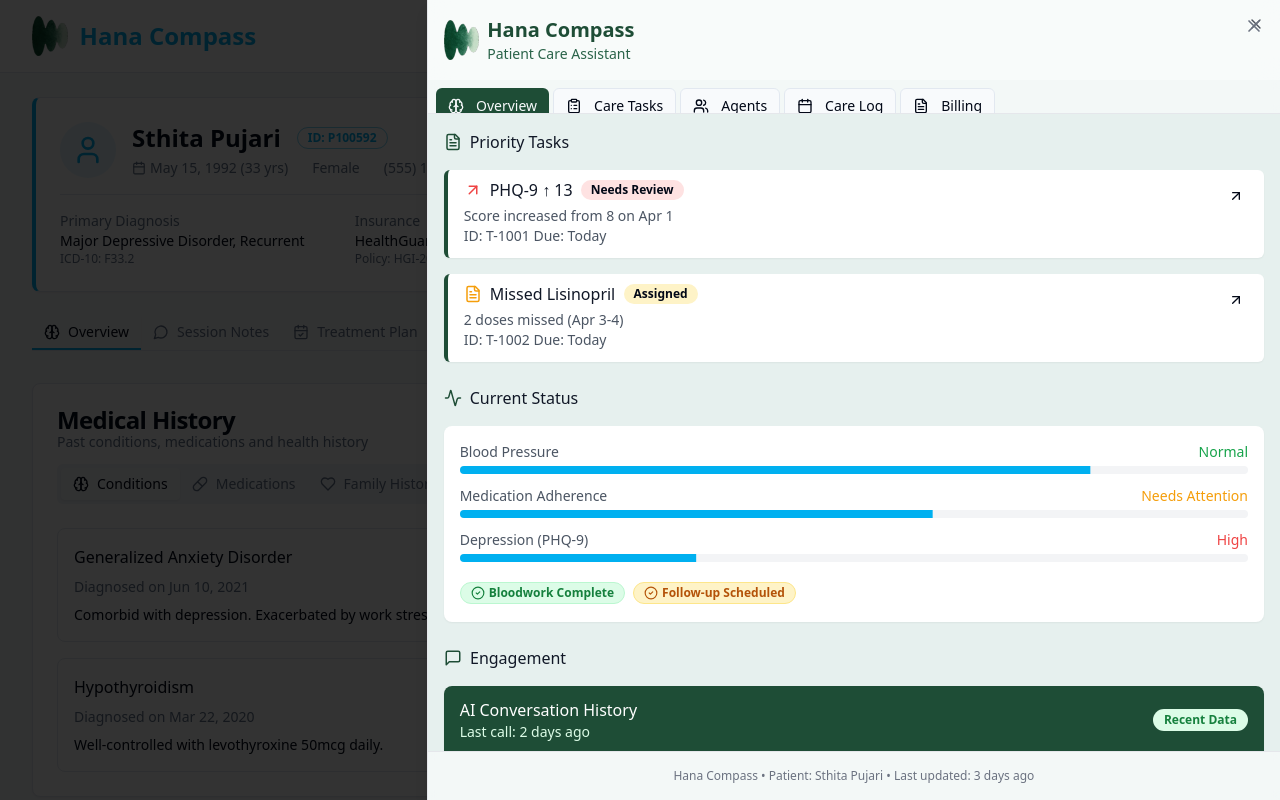
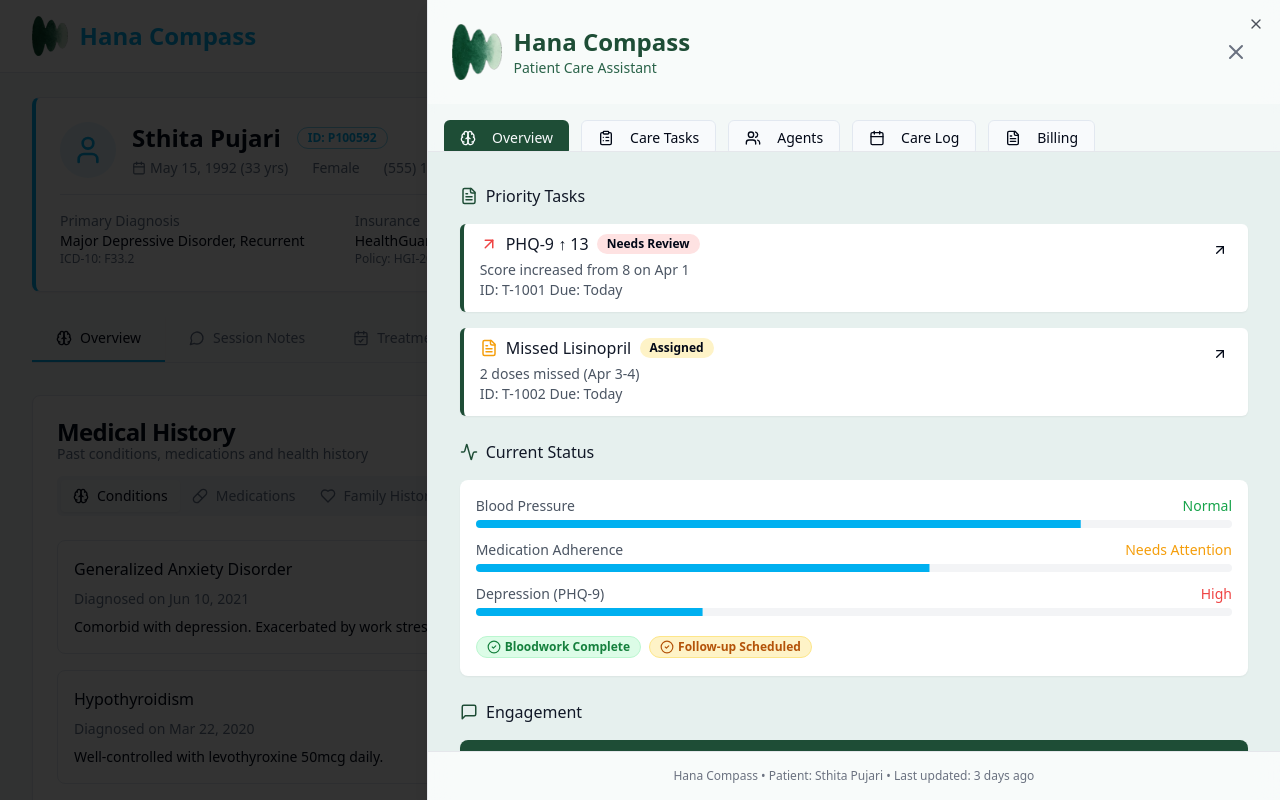
Before and after one commit to mhaihq/sthita-mental-haven, a React (Vite) app: page / in a window 1280 px wide. Both pictures are taken after a click on the button "Open Hana sidebar". Shown: the top 800 px of the page. Built offline with nearby package versions, Linux system fonts and the light colour scheme.

Commit message:
Fix: Improve tab spacing and remove cross buttons
- Added padding and spacing to the tab components.
- Removed the cross buttons from the top right.

```diff
--- a/src/components/layout/HanaSidebar.tsx
+++ b/src/components/layout/HanaSidebar.tsx
@@ -41,110 +41,114 @@ export const HanaSidebar = () => {
           {/* Sidebar Header with frosted glass effect */}
           <div className="relative">
             <div className="absolute inset-0 backdrop-blur-md bg-white/70 z-0"></div>
-            <div className="relative z-10 flex items-start justify-between p-4">
-              <div className="flex items-center gap-2">
+            <div className="relative z-10 flex items-center justify-between p-6">
+              <div className="flex items-center gap-3">
                 <img
                   src="/lovable-uploads/8bd12f77-f027-47b9-a41c-a780b6ec54d0.png"
                   alt="Hana Clinic Logo"
-                  className="h-10 w-auto"
+                  className="h-14 w-auto"
                 />
                 <div>
-                  <h2 className="text-xl font-bold text-[#1E4D36]">Hana Compass</h2>
+                  <h2 className="text-2xl font-bold text-[#1E4D36]">Hana Compass</h2>
                   <p className="text-sm text-[#2A6349]">Patient Care Assistant</p>
                 </div>
               </div>
               <button
-                className="text-gray-500 hover:text-gray-700"
+                className="text-gray-500 hover:text-gray-700 p-2 rounded-full hover:bg-gray-100/50"
                 onClick={() => setIsSidebarOpen(false)}
+                aria-label="Close sidebar"
               >
-                <X size={20} />
+                <X size={24} />
               </button>
             </div>
           </div>
 
-          {/* Navigation Tabs */}
-          <div className="flex overflow-x-auto gap-1 p-2 bg-white/50 backdrop-blur-sm border-b border-gray-200">
+          {/* Navigation Tabs - Adding better spacing and padding */}
+          <div className="flex overflow-x-auto p-4 gap-3 bg-white/50 backdrop-blur-sm border-b border-gray-200">
             <Button
               variant={activeTab === 'overview' ? 'default' : 'outline'}
               size="sm"
-              className={activeTab === 'overview' ? 'bg-[#1E4D36] hover:bg-[#2A6349]' : ''}
+              className={`px-4 py-2 ${activeTab === 'overview' ? 'bg-[#1E4D36] hover:bg-[#2A6349]' : ''}`}
               onClick={() => setActiveTab('overview')}
             >
-              <Brain size={16} className="mr-1" />
+              <Brain size={18} className="mr-2" />
               <span>Overview</span>
             </Button>
             <Button
               variant={activeTab === 'tasks' ? 'default' : 'outline'}
               size="sm"
-              className={activeTab === 'tasks' ? 'bg-[#1E4D36] hover:bg-[#2A6349]' : ''}
+              className={`px-4 py-2 ${activeTab === 'tasks' ? 'bg-[#1E4D36] hover:bg-[#2A6349]' : ''}`}
               onClick={() => setActiveTab('tasks')}
             >
-              <ClipboardList size={16} className="mr-1" />
+              <ClipboardList size={18} className="mr-2" />
               <span>Care Tasks</span>
             </Button>
             <Button
               variant={activeTab === 'agents' ? 'default' : 'outline'}
               size="sm"
-              className={activeTab === 'agents' ? 'bg-[#1E4D36] hover:bg-[#2A6349]' : ''}
+              className={`px-4 py-2 ${activeTab === 'agents' ? 'bg-[#1E4D36] hover:bg-[#2A6349]' : ''}`}
               onClick={() => setActiveTab('agents')}
             >
-              <Users size={16} className="mr-1" />
+              <Users size={18} className="mr-2" />
               <span>Agents</span>
             </Button>
             <Button
               variant={activeTab === 'careLog' ? 'default' : 'outline'}
               size="sm"
-              className={activeTab === 'careLog' ? 'bg-[#1E4D36] hover:bg-[#2A6349]' : ''}
+              className={`px-4 py-2 ${activeTab === 'careLog' ? 'bg-[#1E4D36] hover:bg-[#2A6349]' : ''}`}
               onClick={() => setActiveTab('careLog')}
             >
-              <Calendar size={16} className="mr-1" />
+              <Calendar size={18} className="mr-2" />
               <span>Care Log</span>
             </Button>
             <Button
               variant={activeTab === 'billing' ? 'default' : 'outline'}
               size="sm"
-              className={activeTab === 'billing' ? 'bg-[#1E4D36] hover:bg-[#2A6349]' : ''}
+              className={`px-4 py-2 ${activeTab === 'billing' ? 'bg-[#1E4D36] hover:bg-[#2A6349]' : ''}`}
               onClick={() => setActiveTab('billing')}
             >
-              <FileText size={16} className="mr-1" />
+              <FileText size={18} className="mr-2" />
               <span>Billing</span>
             </Button>
           </div>
 
           {/* Tab Content */}
-          <div className="flex-grow overflow-y-auto">
+          <div className="flex-grow overflow-y-auto p-4">
             {activeTab === 'overview' && <OverviewTab />}
             {activeTab === 'tasks' && (
-              <div className="p-4">
-                <h3 className="font-medium text-gray-900 mb-4">Care Tasks</h3>
+              <div>
+                <h3 className="font-medium text-xl text-gray-900 mb-4">Care Tasks</h3>
                 <p className="text-gray-600">Care tasks content will be displayed here.</p>
               </div>
             )}
             {activeTab === 'agents' && (
-              <div className="p-4">
-                <h3 className="font-medium text-gray-900 mb-4">AI Agents</h3>
+              <div>
+                <h3 className="font-medium text-xl text-gray-900 mb-4">AI Agents</h3>
                 <p className="text-gray-600">Agents content will be displayed here.</p>
               </div>
             )}
             {activeTab === 'careLog' && (
-              <div className="p-4">
-                <h3 className="font-medium text-gray-900 mb-4">Care Log</h3>
+              <div>
+                <h3 className="font-medium text-xl text-gray-900 mb-4">Care Log</h3>
                 <p className="text-gray-600">Care log and history will be displayed here.</p>
               </div>
             )}
             {activeTab === 'billing' && (
-              <div className="p-4">
-                <h3 className="font-medium text-gray-900 mb-4">Billing</h3>
+              <div>
+                <h3 className="font-medium text-xl text-gray-900 mb-4">Billing</h3>
                 <p className="text-gray-600">Billing information will be displayed here.</p>
               </div>
             )}
           </div>
 
-          {/* Footer */}
-          <div className="border-t border-gray-200 p-4 bg-white/50 backdrop-blur-sm">
-            <p className="text-xs text-gray-500 text-center">
-              Hana Compass • Patient: Sthita Pujari • Last updated: 3 days ago
-            </p>
+          {/* Footer with frosted glass effect */}
+          <div className="relative">
+            <div className="absolute inset-0 backdrop-blur-md bg-white/70 z-0"></div>
+            <div className="relative z-10 p-4 border-t border-gray-200">
+              <p className="text-xs text-gray-500 text-center">
+                Hana Compass • Patient: Sthita Pujari • Last updated: 3 days ago
+              </p>
+            </div>
           </div>
         </div>
       </SheetContent>
--- a/src/pages/Index.tsx
+++ b/src/pages/Index.tsx
@@ -47,35 +47,35 @@ const Index = () => {
           <TabsList className="w-full justify-start mb-6 bg-transparent border-b rounded-none h-auto p-0 overflow-x-auto medical-scrollbar">
             <TabsTrigger
               value="overview"
-              className="flex items-center gap-2 rounded-none border-b-2 border-transparent data-[state=active]:border-primary"
+              className="flex items-center gap-2 rounded-none border-b-2 border-transparent data-[state=active]:border-primary px-6 py-3"
             >
               <Brain className="h-4 w-4" />
               <span>Overview</span>
             </TabsTrigger>
             <TabsTrigger
               value="sessions"
-              className="flex items-center gap-2 rounded-none border-b-2 border-transparent data-[state=active]:border-primary"
+              className="flex items-center gap-2 rounded-none border-b-2 border-transparent data-[state=active]:border-primary px-6 py-3"
             >
               <MessageCircle className="h-4 w-4" />
               <span>Session Notes</span>
             </TabsTrigger>
             <TabsTrigger
               value="plan"
-              className="flex items-center gap-2 rounded-none border-b-2 border-transparent data-[state=active]:border-primary"
+              className="flex items-center gap-2 rounded-none border-b-2 border-transparent data-[state=active]:border-primary px-6 py-3"
             >
               <CalendarCheck className="h-4 w-4" />
               <span>Treatment Plan</span>
             </TabsTrigger>
             <TabsTrigger
               value="history"
-              className="flex items-center gap-2 rounded-none border-b-2 border-transparent data-[state=active]:border-primary"
+              className="flex items-center gap-2 rounded-none border-b-2 border-transparent data-[state=active]:border-primary px-6 py-3"
             >
               <Heart className="h-4 w-4" />
               <span>Medical History</span>
             </TabsTrigger>
             <TabsTrigger
               value="providers"
-              className="flex items-center gap-2 rounded-none border-b-2 border-transparent data-[state=active]:border-primary"
+              className="flex items-center gap-2 rounded-none border-b-2 border-transparent data-[state=active]:border-primary px-6 py-3"
             >
               <ClockAlert className="h-4 w-4" />
               <span>Care Team</span>
```
